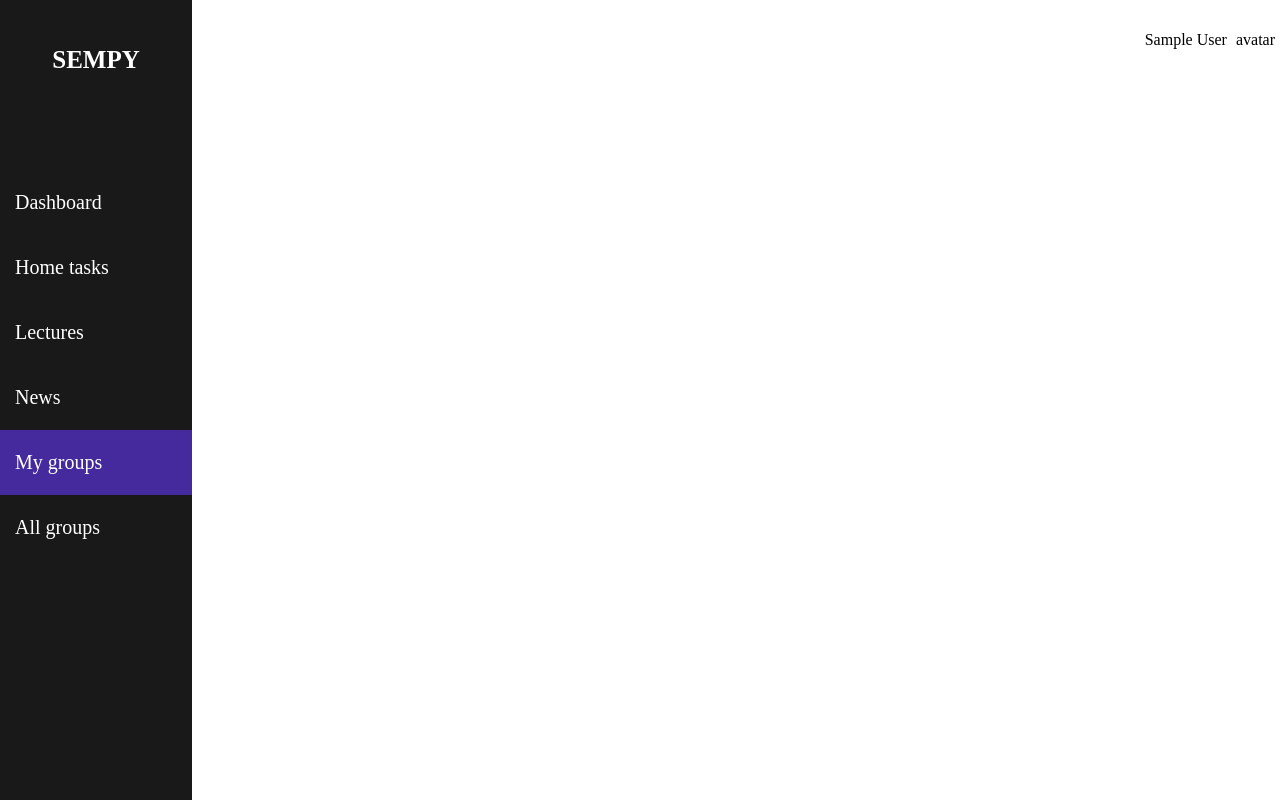
After one commit to sirParcival/sempy, a Django app: page /profile/my_groups in a window 1280 px wide. The commit adds this page. Run offline with Django 3.2, Linux system fonts and the light colour scheme; the visitor is signed in with stand-in values (Sample User, id 1); data that the repository does not hold is empty; some libraries are stand-ins or nearby versions.

Commit message:
Integrated to frontend

```diff
--- /dev/null
+++ b/school/static/css/style.css
@@ -0,0 +1,106 @@
+*{
+	margin:0;
+	padding:0;
+}
+body{
+	margin:0;
+	background-color:white;
+}
+
+a.nav-link{
+	text-decoration: none;
+	color: white;
+}
+.main-container{
+	width:100%;
+	height: auto;
+	box-sizing: border-box;
+	display: flex;
+}
+.container.menu{
+	width:15%;
+	height: auto;
+}
+.container.main{
+	width:85%;
+	height: auto;
+}
+nav.navigation-left, nav.navigation-top{
+	box-sizing: border-box;
+	position: relative;
+}
+nav.navigation-top{
+	width:100%;
+	height:10vh;
+	box-sizing: border-box;
+	display: flex;
+	justify-content: flex-end;
+}
+
+.user-account-info{
+	width:auto;
+	height: 100%;
+	display: flex;
+	align-items: center;
+}
+ul.user-info-list{
+	list-style: none;
+}
+ul.user-info-list li{
+	display:inline-block;
+}
+ul.user-info-list li:last-child{
+	margin:0 5px;
+}
+nav.navigation-left{
+	width:100%;
+	min-height:600px;
+	height:100vh;
+	background-color:#191919;
+}
+.logo{
+	width:100%;
+	height: 15%;
+	display: flex;
+	align-items: center;
+	justify-content: center;
+	text-align: center;
+}
+.logo h2{
+	font-size: 25px;
+	text-transform: uppercase;
+	color:white;
+}
+.user-block-menu{
+	width:100%;
+	height:85%;
+	box-sizing: border-box;
+	padding-top:50px;
+}
+ul.user-menu{
+	width:100%;
+	height: auto;
+}
+li.user-el-menu{
+	width:100%;
+	height: 65px;
+	color:white;
+	font-size:20px;
+	box-sizing: border-box;
+	padding-left:15px;
+	cursor: pointer;
+
+	display:flex;
+	align-items: center;
+}
+.active{
+	background-color:#442A9D;
+}
+
+
+.box-content{
+	width:100%;
+	height:auto;
+	box-sizing:border-box;
+	padding: 25px 50px;
+}
--- a/school/urls.py
+++ b/school/urls.py
@@ -6,7 +6,7 @@ from .views import (
     HomeView,
     SignUpRequestView,
     ThanksView,
-    ProfileView,
+    MyGroupsView,
     FileField,
     Checkout,
     change_password,
@@ -14,14 +14,16 @@ from .views import (
     add_user_to_group,
     decline_request,
     delete_group,
-    edit_group_name
+    edit_group_name,
+    ProfileView,
+    AllGroupsView,
 )
 
 urlpatterns = [
     url(r'^$', HomeView.as_view(), name="home"),
     path('signup/', SignUpRequestView.as_view(), name="signup"),
     path('thanks/', ThanksView.as_view(), name="thanks"),
-    path('profile/', ProfileView.as_view(), name="profile"),
+    path('profile/my_groups', MyGroupsView.as_view(), name="my_groups"),
     path('profile/upload_users/', FileField.as_view(), name="upload"),
     path('profile/upload_users/checkout/', Checkout.as_view(), name="checkout"),
     path('profile/change_password/', change_password, name='change_password'),
@@ -30,4 +32,6 @@ urlpatterns = [
     path('profile/decline_<int:pk>', decline_request, name='decline'),
     path('profile/delete_<int:pk>/', delete_group, name='delete_group'),
     path('profile/edit_<int:pk>/', edit_group_name, name='edit_group'),
+    path('profile/', ProfileView.as_view(), name='profile'),
+    path('profile/all_groups/', AllGroupsView.as_view(), name='all_groups')
 ] + static(settings.FILES_URL, document_root=settings.FILES_ROOT)
--- a/school/views.py
+++ b/school/views.py
@@ -78,6 +78,26 @@ class HomeView(generic.TemplateView):
     template_name = 'index.html'
 
 
+class ProfileView(generic.View):
+    template_name = 'profile.html'
+
+    def get(self, request, *args, **kwargs):
+        if not self.request.user.were_logged_in:
+            self.request.user.were_logged_in = True
+            self.request.user.save()
+            return redirect('change_password')
+        return render(self.request, self.template_name)
+
+
+class AllGroupsView(generic.View):
+    def get(self, request, *args, **kwargs):
+        all_groups = SchoolingGroup.objects.filter(school=self.request.user.school)
+        context = {
+            'school_groups': all_groups,
+        }
+        return render(self.request, 'all_groups.html', context)
+
+
 class SignUpRequestView(generic.CreateView):
     form_class = SignUpRequestForm
     success_url = reverse_lazy('thanks')
@@ -110,25 +130,19 @@ class GroupDetail(generic.View):
         return redirect('profile')
 
 
-class ProfileView(generic.View):
+class MyGroupsView(generic.View):
     form_class = GroupForm
 
     def get(self, request, *args, **kwargs):
-        all_groups = SchoolingGroup.objects.filter(school=self.request.user.school)
         group_request = AddToGroupRequest.objects.filter(to_user=self.request.user)
         context = {
             'form': self.form_class,
             'groups': self.request.user.groups.all(),
-            'school_groups': all_groups.filter,
         }
         if group_request:
             context['group_requests'] = group_request
-        if not self.request.user.were_logged_in:
-            self.request.user.were_logged_in = True
-            self.request.user.save()
-            return redirect('change_password')
         else:
-            return render(request, 'profile.html', context)
+            return render(request, 'my_groups.html', context)
 
     def post(self, request, *args, **kwargs):
         if self.request.POST['name']:
@@ -140,11 +154,11 @@ class ProfileView(generic.View):
                 new_group.save()
                 self.request.user.groups.add(new_group)
                 self.request.user.save()
-                return redirect('profile')
+                return redirect('my_groups')
             else:
-                return redirect('profile')
+                return redirect('my_groups')
         else:
-            return redirect('profile')
+            return redirect('my_groups')
 
 
 class FileField(generic.FormView):
--- a/templates/base.html
+++ b/templates/base.html
@@ -6,6 +6,9 @@
     <meta charset="UTF-8">
     <title>Sempy| Enjoy your school</title>
     <script src="{% static 'javascript/jquery.min.js' %}"></script>
+    {% block stylesheet %}
+
+    {% endblock %}
 </head>
 <body>
 {% block content %}
--- /dev/null
+++ b/templates/my_groups.html
@@ -0,0 +1,71 @@
+{% extends 'profile.html' %}
+{% load static %}
+{% block menu %}
+<li class="user-el-menu"><a class="nav-link" href="{% url 'profile' %}">Dashboard</a></li>
+<li class="user-el-menu">Home tasks</li>
+<li class="user-el-menu">Lectures</li>
+<li class="user-el-menu">News</li>
+<li class="user-el-menu active"><a href="{% url 'my_groups' %}" class="nav-link">My groups</a></li>
+<li class="user-el-menu"><a href="{% url 'all_groups' %}" class="nav-link">All groups</a></li>
+{% endblock %}
+{% block box-content %}
+{% if user.is_student %}
+
+{% elif user.is_teacher%}
+
+    {% block my_group %}
+        <p>Please make sure you are using only letters or digits and signs "_", "-"</p>
+        <form method="post">
+            {% csrf_token %}
+            {{ form }}
+            <input type="submit" value="Add group"/>
+        </form>
+
+    {% endblock %}
+
+    <div class="my_groups">
+        <ul>
+            {% for group_request in group_requests %}
+                    <li class="group_request">{{ group_request }} to {{ group_request.to_group.name }}
+                        <form>
+                            <button class="handle_request" formaction="{% url 'add' group_request.id%}">Accept</button>
+                            <button class="handle_request" formaction="{% url 'decline' group_request.id%}">Decline</button>
+                        </form>
+                    </li>
+
+
+            {% endfor %}
+        </ul>
+
+
+    </div>
+
+
+
+
+{% endif %}
+<div id="user_groups">
+    <ul>
+    {% for group in groups %}
+        <li>
+            <a href="{% url 'group_detailed_view' group.name group.id group.creator.id%}">
+                {{ group }}
+            </a>
+            <form>
+                {% if user.id == group.creator.id %}
+                    <label>
+                        <input type="text" placeholder="New name" name="new_name"/>
+                    </label>
+                    <button class="group_handler" formaction="{% url 'edit_group' group.id%}">Edit</button>
+                    <button class="group_handler" formaction="{% url 'delete_group' group.id%}">Delete</button>
+                {% endif %}
+            </form>
+
+        </li>
+    {% endfor %}
+
+    </ul>
+</div>
+    <script src="{% static 'javascript/group_handler.js' %}"></script>
+
+{% endblock %}
--- a/templates/profile.html
+++ b/templates/profile.html
@@ -1,92 +1,54 @@
 {% extends 'base.html' %}
 {% load static %}
-{% block content %}
-    {% if user.is_student %}
-
-        <p>Hola student {{ user.first_name }}</p>
-
-
-    {% elif user.is_teacher%}
-
-
-            <p>Hola teacher {{ user.first_name }}</p>
-
-
-            {% if user.is_headteacher %}
-                {% block add_school_users %}
-                <a href="{% url 'upload' %}">Add</a>
-
-                {% endblock %}
-            {% endif %}
-
-        {% block my_group %}
-            <p>Please make sure you are using only letters or digits and signs "_", "-"</p>
-            <form method="post">
-                {% csrf_token %}
-                {{ form }}
-                <input type="submit" value="Add group"/>
-            </form>
-
+{% block stylesheet %}
+    <link rel="stylesheet" href="{% static 'css/style.css' %}">
 {% endblock %}
 
-        <div class="my_groups">
-            <ul>
-                {% for group_request in group_requests %}
-                        <li class="group_request">{{ group_request }} to {{ group_request.to_group.name }}
-                            <form>
-                                <button class="handle_request" formaction="{% url 'add' group_request.id%}">Accept</button>
-                                <button class="handle_request" formaction="{% url 'decline' group_request.id%}">Decline</button>
-                            </form>
-                        </li>
+{% block content %}
+    {% block left-nav-bar %}
+        <div class="main-container">
+		<div class="container menu">
 
+			<nav class="navigation-left">
+				<div class="logo">
+					<h2>Sempy</h2>
+				</div>
+				<div class="user-block-menu">
+					<ul class="user-menu">
+                        {% block menu %}
+                        <li class="user-el-menu active"><a class="nav-link" href="{% url 'profile' %}">Dashboard</a></li>
+						<li class="user-el-menu">Home tasks</li>
+						<li class="user-el-menu">Lectures</li>
+						<li class="user-el-menu">News</li>
+						<li class="user-el-menu"><a href="{% url 'my_groups' %}" class="nav-link">My groups</a></li>
+                        <li class="user-el-menu"><a href="{% url 'all_groups' %}" class="nav-link">All groups</a></li>
+                        {% endblock %}
 
-                {% endfor %}
 					</ul>
-
-
+				</div>
+			</nav>
 		</div>
 
 
-
-
+		<div class="container main">
+			<nav class="navigation-top">
+				<div class="user-account-info">
+					<ul class="user-info-list">
+						<li><p>{{user.first_name}}</p></li>
+						<li>{{ user.last_name }}</li>
+						<li>avatar</li>
+                        {% if user.is_headteacher %}
+                            <li><a href="{% url 'upload' %}">Add</a></li>
                         {% endif %}
-    <div id="user_groups">
-        <ul>
-        {% for group in groups %}
-            <li>
-                <a href="{% url 'group_detailed_view' group.name group.id group.creator.id%}">
-                    {{ group }}
-                </a>
-                <form>
-                    {% if user.id == group.creator.id %}
-                        <label>
-                    	    <input type="text" placeholder="New name" name="new_name"/>
-                        </label>
-                        <button class="group_handler" formaction="{% url 'edit_group' group.id%}">Edit</button>
-                        <button class="group_handler" formaction="{% url 'delete_group' group.id%}">Delete</button>
-                    {% endif %}
-                </form>
-
-            </li>
-        {% endfor %}
 
 					</ul>
 				</div>
-        <script src="{% static 'javascript/group_handler.js' %}"></script>
-    <ul>
-    {% for school_group in school_groups %}
-        <li>
-            <a href="{% url 'group_detailed_view' school_group.name school_group.id school_group.creator.id %}">
-                {{ school_group }}
-            </a>
-        </li>
-    {% endfor %}
+			</nav>
 
-    </ul>
-
-<a href="{% url 'logout' %}">Log out</a>
-
-
-
+		{% block box-content %}
 
 		{% endblock %}
+		</div>
+	</div>
+    {% endblock %}
+{% endblock %}
```
Also changed, not shown: templates/all_groups.html (added, +21 -0 lines). Lines whose indentation alone changed are shown as unchanged.
